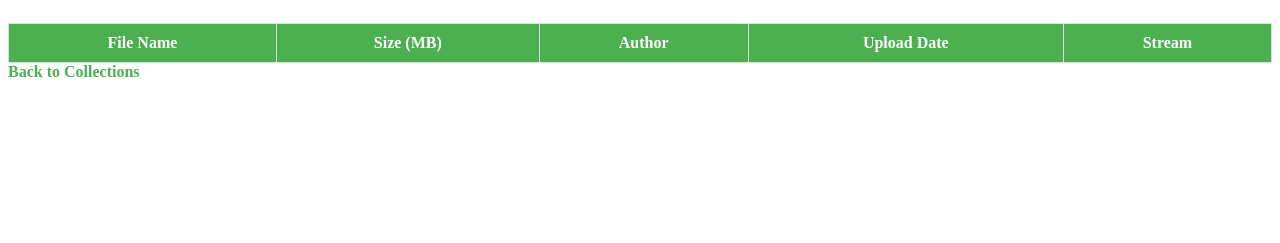
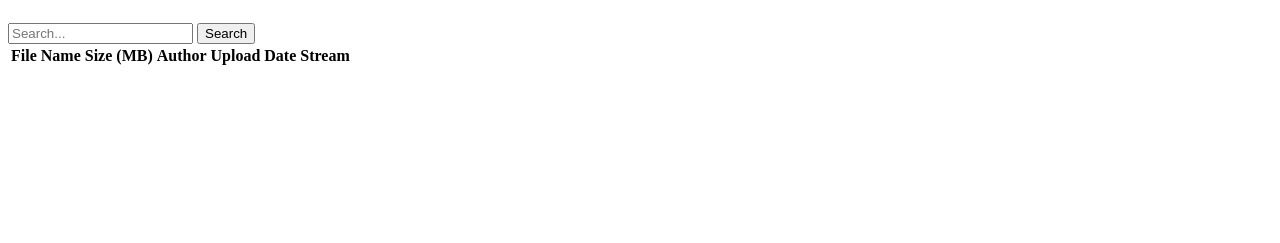
Before and after one commit to aamanhey/MediaSteward, a Flask app: template tiktok_downloader/media_streamer/templates/index.html in a window 1280 px wide. Shown: the part 57-300 px from the top of the page. Run offline with Flask 3, Linux system fonts and the light colour scheme; the template is opened without the code that fills it, so the values that code supplies are empty.

Commit message:
Added search bar

```diff
--- a/tiktok_downloader/media_streamer/server.py
+++ b/tiktok_downloader/media_streamer/server.py
@@ -1,15 +1,14 @@
-from flask import Flask, render_template, send_from_directory
+from flask import Flask, render_template, send_from_directory, request, redirect, url_for
 import os
 import json
 import re
 
 app = Flask(__name__)
 
-# Base downloads directory where all collections reside
 BASE_DOWNLOADS_DIR = os.path.join(os.getcwd(), "downloads")
 
 def list_subfolders(directory):
-    """List all subfolders (collections) in the given directory."""
+    """List subfolders (collections) in the given directory."""
     return [f for f in os.listdir(directory) if os.path.isdir(os.path.join(directory, f))]
 
 def load_collection_metadata(collection_path, collection_name):
@@ -21,38 +20,36 @@ def load_collection_metadata(collection_path, collection_name):
     return []
 
 def extract_video_id_from_url(url):
-    """Extract the video ID from a TikTok URL."""
+    """Extract video ID from a TikTok URL."""
     match = re.search(r'/video/(\d+)', url)
     return match.group(1) if match else None
 
 def extract_video_id_from_filename(filename):
-    """Extract video ID (numbers) from a filename."""
+    """Extract video ID from filename."""
     return os.path.splitext(filename)[0]
 
-@app.route("/")
+@app.route("/", methods=["GET", "POST"])
 def index():
-    """
-    Display the list of collections (subfolders) in the downloads directory.
-    """
+    """Display the list of collections (subfolders) in the downloads directory."""
     collections = list_subfolders(BASE_DOWNLOADS_DIR)
     return render_template("collections.html", collections=collections)
 
-@app.route("/collection/<collection_name>")
+@app.route("/collection/<collection_name>", methods=["GET", "POST"])
 def view_collection(collection_name):
-    """
-    View the table of videos and metadata for a selected collection.
-    """
+    """View the table of videos and metadata for a selected collection."""
     collection_path = os.path.join(BASE_DOWNLOADS_DIR, collection_name)
 
-    # Check if the collection exists
     if not os.path.exists(collection_path):
         return f"Collection '{collection_name}' not found", 404
 
-    # Load files and metadata
+    # List video files and load metadata
     video_files = [f for f in os.listdir(collection_path) if f.endswith((".mp4", ".webm", ".mkv", ".mp3"))]
     metadata = load_collection_metadata(collection_path, collection_name)
 
-    # Match files with metadata
+    # Get the search query from the form (if any)
+    search_query = request.args.get("search", "").lower()
+
+    # Match files with metadata and filter by search query
     file_info = []
     for file in video_files:
         file_path = os.path.join(collection_path, file)
@@ -64,21 +61,103 @@ def view_collection(collection_name):
             None
         )
 
-        file_info.append({
-            "name": file,
-            "size": round(os.path.getsize(file_path) / (1024 * 1024), 2),  # File size in MB
-            "author": matching_meta["author"] if matching_meta else "Unknown",
-            "date": matching_meta["upload_date"] if matching_meta else "Unknown",
-            "url": f"/stream/{collection_name}/{file}"
-        })
+        # Check if the file or metadata matches the search query
+        if (search_query in file.lower() or
+            (matching_meta and search_query in matching_meta.get("author", "").lower())):
+            file_info.append({
+                "name": file,
+                "size": round(os.path.getsize(file_path) / (1024 * 1024), 2),  # File size in MB
+                "author": matching_meta["author"] if matching_meta else "Unknown",
+                "date": matching_meta["upload_date"] if matching_meta else "Unknown",
+                "url": f"/stream/{collection_name}/{file}"
+            })
 
     return render_template("index.html", collection_name=collection_name, files=file_info)
 
+@app.route("/upload", methods=["GET", "POST"])
+def upload():
+    """Page for submitting video or collection URL to download."""
+    if request.method == "POST":
+        url = request.form["url"]
+        collection_name = request.form["collection_name"]
+        size_limit_mb = 50  # Set a size limit (50MB)
+
+        # Validate URL
+        if "tiktok.com" not in url:
+            return "Invalid TikTok URL", 400
+
+        # Download the video or collection (based on URL type)
+        download_video_or_collection(url, collection_name, size_limit_mb)
+
+        return redirect(url_for("view_collection", collection_name=collection_name))
+
+    return render_template("upload.html")
+
+def download_video_or_collection(url, collection_name, size_limit_mb):
+    """Download a video or collection based on the provided URL."""
+    # This function will check if the URL is for a single video or a collection
+    # and then download it using yt-dlp.
+
+    if "/video/" in url:
+        # Download a single video
+        download_video(url, collection_name, size_limit_mb)
+    else:
+        # Download a collection of videos
+        download_collection(url, collection_name, size_limit_mb)
+
+def download_video(url, collection_name, size_limit_mb):
+    """Download a single TikTok video."""
+    from yt_dlp import YoutubeDL
+    collection_path = os.path.join(BASE_DOWNLOADS_DIR, collection_name)
+    if not os.path.exists(collection_path):
+        os.makedirs(collection_path)
+
+    # Download using yt-dlp
+    ydl_opts = {
+        'outtmpl': os.path.join(collection_path, '%(id)s.%(ext)s'),
+        'format': 'best',
+        'quiet': True
+    }
+
+    with YoutubeDL(ydl_opts) as ydl:
+        info = ydl.extract_info(url, download=False)
+        video_size_mb = info.get('filesize', 0) / (1024 * 1024)
+
+        # Only download if under the size limit
+        if size_limit_mb and video_size_mb > size_limit_mb:
+            print("Video exceeds size limit, skipping download.")
+            return
+
+        # Download the video
+        ydl.download([url])
+
+def download_collection(url, collection_name, size_limit_mb):
+    """Download a collection of TikTok videos."""
+    collection_path = os.path.join(BASE_DOWNLOADS_DIR, collection_name)
+    if not os.path.exists(collection_path):
+        os.makedirs(collection_path)
+
+    # Download using yt-dlp
+    ydl_opts = {
+        'outtmpl': os.path.join(collection_path, '%(id)s.%(ext)s'),
+        'quiet': True
+    }
+
+    with YoutubeDL(ydl_opts) as ydl:
+        info = ydl.extract_info(url, download=False)
+        for video in info['entries']:
+            video_size_mb = video.get('filesize', 0) / (1024 * 1024)
+
+            # Only download if under the size limit
+            if size_limit_mb and video_size_mb > size_limit_mb:
+                print(f"Video {video['title']} exceeds size limit, skipping.")
+                continue
+
+            ydl.download([video['url']])
+
 @app.route("/stream/<collection_name>/<path:filename>")
 def stream_file(collection_name, filename):
-    """
-    Stream a specific file from the selected collection.
-    """
+    """Stream a specific file from a collection."""
     collection_path = os.path.join(BASE_DOWNLOADS_DIR, collection_name)
     try:
         return send_from_directory(collection_path, filename)
--- a/tiktok_downloader/media_streamer/templates/index.html
+++ b/tiktok_downloader/media_streamer/templates/index.html
@@ -4,32 +4,15 @@
     <meta charset="UTF-8">
     <meta name="viewport" content="width=device-width, initial-scale=1.0">
     <title>Collection: {{ collection_name }}</title>
-    <style>
-        table {
-            width: 100%;
-            border-collapse: collapse;
-        }
-        th, td {
-            padding: 10px;
-            border: 1px solid #ddd;
-            text-align: center;
-        }
-        th {
-            background-color: #4CAF50;
-            color: white;
-        }
-        tr:hover {
-            background-color: #f1f1f1;
-        }
-        a {
-            text-decoration: none;
-            color: #4CAF50;
-            font-weight: bold;
-        }
-    </style>
 </head>
 <body>
     <h1>Collection: {{ collection_name }}</h1>
+
+    <form method="GET">
+        <input type="text" name="search" placeholder="Search..." value="{{ request.args.get('search', '') }}">
+        <button type="submit">Search</button>
+    </form>
+
     <table>
         <thead>
             <tr>
@@ -52,6 +35,5 @@
             {% endfor %}
         </tbody>
     </table>
-    <a href="{{ url_for('index') }}">Back to Collections</a>
 </body>
 </html>
```
Also changed, not shown: tiktok_downloader/media_streamer/templates/upload.html (added, +20 -0 lines), tiktok_downloader/README.md.
